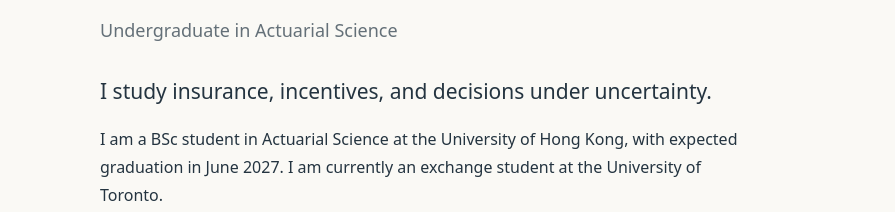
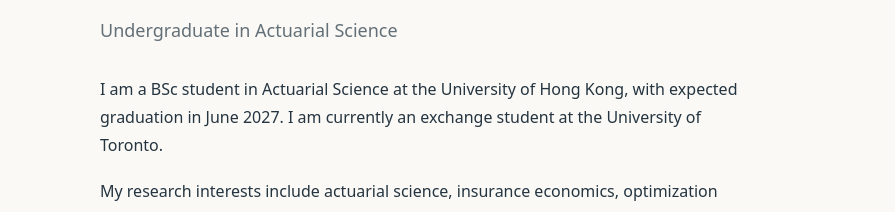
Before and after one commit to WuYuzhou2005/WuYuzhou2005.github.io, a plain HTML site: page index.html in a window 1280 px wide. Shown: the part 307-519 px from the top of the page, 0-895 px from the left. Drawn offline with Linux system fonts and the light colour scheme.

```diff
--- a/index.html
+++ b/index.html
@@ -3,6 +3,6 @@
 <meta name="description" content="Yuzhou Wu — Actuarial Science at the University of Hong Kong. Insurance economics, risk, and optimization under uncertainty.">
 <title>Home | Yuzhou Wu</title><link rel="stylesheet" href="/assets/styles.css"><script src="/assets/site.js" defer></script></head>
 <body><a class="skip-link" href="#main">Skip to content</a><header class="site-header"><div class="header-inner"><a class="wordmark" href="/">Yuzhou Wu<span>Actuarial Science · HKU</span></a><nav aria-label="Main navigation"><a href="/index.html" aria-current="page">Home</a><a href="/research.html">Research</a><a href="/cv.html">CV</a><a href="/contact.html">Contact</a></nav></div></header>
-<main id="main" class="container"><section class="home-grid"><div class="home-copy"><p class="eyebrow">The University of Hong Kong</p><h1>Yuzhou Wu</h1><p class="subtitle">Undergraduate in Actuarial Science</p><p class="lead">I study insurance, incentives, and decisions under uncertainty.</p><p>I am a BSc student in Actuarial Science at the University of Hong Kong, with expected graduation in June 2027. I am currently an exchange student at the University of Toronto.</p><p>My research interests include actuarial science, insurance economics, optimization under uncertainty, risk and decision analysis, and quantitative finance.</p><p>I am collaborating with Prof. <a href="https://sites.google.com/site/fangdaliuactsc/home" target="_blank" rel="noopener noreferrer">Fangda Liu</a> at the University of Waterloo on loss-dependent auditing and insurance design under moral hazard. My work with Prof. <a href="https://saasresearch.hku.hk/~tjboonen/" target="_blank" rel="noopener noreferrer">Tim J. Boonen</a> at HKU examines optimal insurance contracts with effort auditing systems under distortion risk measures.</p><div class="actions"><a class="button primary" href="/research.html">Research</a><a class="button" href="/cv.html">Curriculum vitae</a></div></div><aside class="portrait-column"><img class="portrait-slot portrait-photo"
+<main id="main" class="container"><section class="home-grid"><div class="home-copy"><p class="eyebrow">The University of Hong Kong</p><h1>Yuzhou Wu</h1><p class="subtitle">Undergraduate in Actuarial Science</p><p>I am a BSc student in Actuarial Science at the University of Hong Kong, with expected graduation in June 2027. I am currently an exchange student at the University of Toronto.</p><p>My research interests include actuarial science, insurance economics, optimization under uncertainty, risk and decision analysis, and quantitative finance.</p><p>I am collaborating with Prof. <a href="https://sites.google.com/site/fangdaliuactsc/home" target="_blank" rel="noopener noreferrer">Fangda Liu</a> at the University of Waterloo on loss-dependent auditing and insurance design under moral hazard. My work with Prof. <a href="https://saasresearch.hku.hk/~tjboonen/" target="_blank" rel="noopener noreferrer">Tim J. Boonen</a> at HKU examines optimal insurance contracts with effort auditing systems under distortion risk measures.</p><div class="actions"><a class="button primary" href="/research.html">Research</a><a class="button" href="/cv.html">Curriculum vitae</a></div></div><aside class="portrait-column"><img class="portrait-slot portrait-photo"
      src="/assets/portrait.png"
      alt="Yuzhou Wu"><p class="portrait-note">Hong Kong · Toronto</p></aside></section></main><footer class="container site-footer"><span>© <span id="year">2026</span> Yuzhou Wu</span><a href="mailto:u3612722@connect.hku.hk">u3612722@connect.hku.hk</a></footer></body></html>
```
